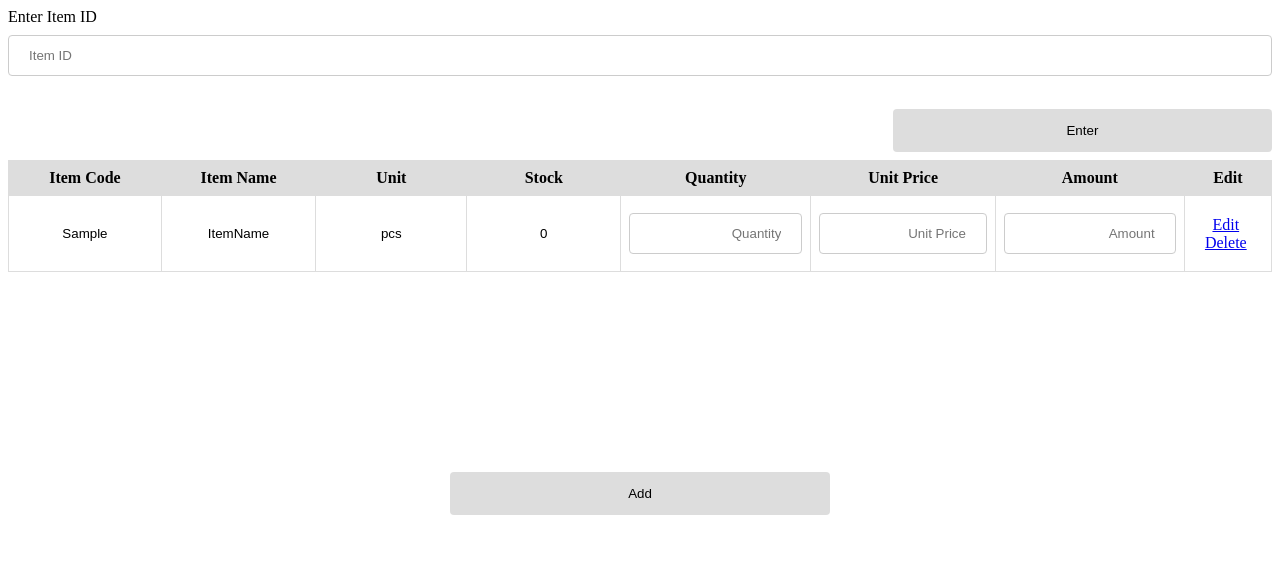
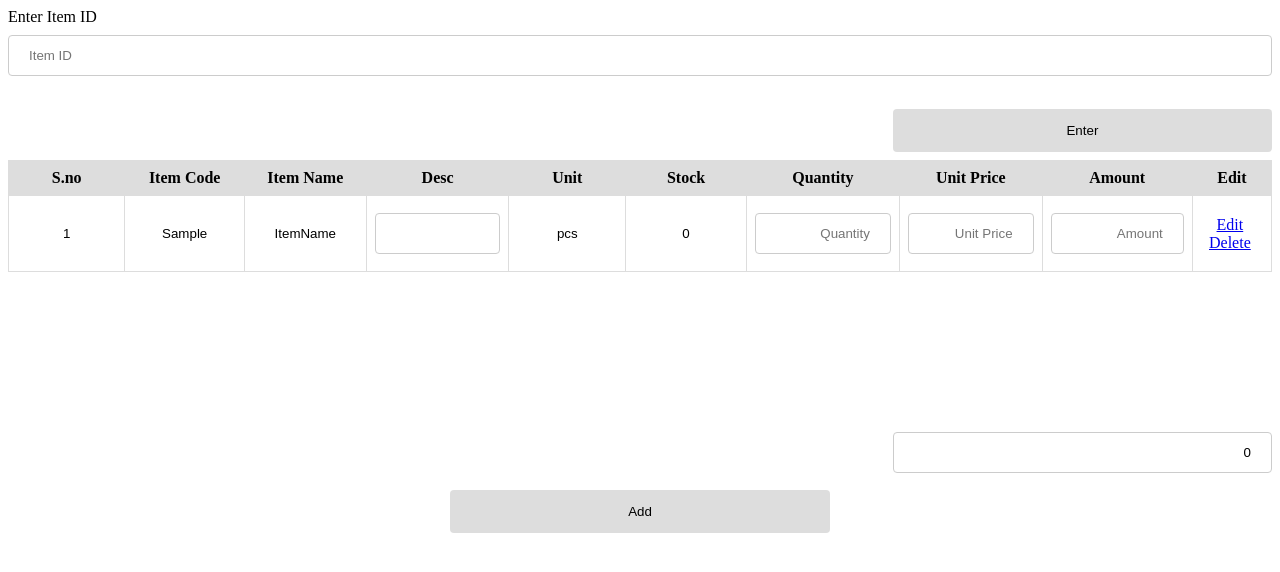
Before and after one commit to anugrahkora/autofill_text_field, a plain HTML site: page index.html in a window 1280 px wide. Both pictures are taken after typing "Sample" into the empty fields and a click on the input "Enter". Drawn offline with Linux system fonts and the light colour scheme.

Commit message:
added total calcuation

```diff
--- a/index.html
+++ b/index.html
@@ -28,8 +28,10 @@
         <table class="list" id="prod_list">
             <thead>
                 <tr>
+                    <th>S.no</th>
                     <th>Item Code</th>
                     <th>Item Name</th>
+                    <th>Desc</th>
                     <th>Unit</th>
                     <th>Stock</th>
                     <th>Quantity</th>
@@ -44,6 +46,9 @@
             </tbody>
         </table>
         <label class="validation-error hide" id="emptyTableError">Table is Empty</label>
+        <div>
+            <input type="text" class="total" id="total" value=0 readonly>
+        </div>
         <div class="form-action-buttons add">
             <input type="button" value="Add" onclick="onTableSubmit()">
         </div>
--- a/script.js
+++ b/script.js
@@ -46,7 +46,7 @@ let products = []
 var selectedRow = null
 
 
-
+let indexes = []
 
 
 input.addEventListener("keyup", (e) => {
@@ -141,28 +141,32 @@ function insertNewRecord(data) {
 
     var newRow = table.insertRow();
     cell1 = newRow.insertCell(0);
-    cell1.innerHTML = `<input class="data" name="${id}" id="${id}" value=${data.item_id} readonly>`;
+    cell1.innerHTML = `<input class="data" name="index${id}" id="index${id}" value=${rowsLength} readonly>`;
     cell2 = newRow.insertCell(1);
-    cell2.innerHTML = `<input class="data" name="itemName${id}" id="itemName${id}" value="ItemName" readonly>`;
+    cell2.innerHTML = `<input class="data" name="${id}" id="${id}" value=${data.item_id} readonly>`;
+    cell3 = newRow.insertCell(2);
+    cell3.innerHTML = `<input class="data" name="itemName${id}" id="itemName${id}" value="ItemName" readonly>`;
+    cell4 = newRow.insertCell(3);
+    cell4.innerHTML = `<input type="text" name="desc${id}" id="desc${id}">`;
+    cell5 = newRow.insertCell(4);
+    cell5.innerHTML = `<input class="data" name="unit${id}" id="unit${id}" value="pcs" readonly>`;
 
-    cell3 = newRow.insertCell(2);
-    cell3.innerHTML = `<input class="data" name="unit${id}" id="unit${id}" value="pcs" readonly>`;
+    cell6 = newRow.insertCell(5);
+    cell6.innerHTML = `<input class="data" name="stock${id}" id="stock${id}" value="0" readonly>`;
+    cell7 = newRow.insertCell(6);
+    cell7.innerHTML = `<input type="text" name="Quantity${id}" id="quantity${id}" onkeyup="updateUnitPrice(this)" placeholder="Quantity" autocomplete="off">`;
+    cell8 = newRow.insertCell(7);
+    cell8.innerHTML = `<input type="text" name="UnitPrice${id}" id="unitprice${id}" onkeyup="updateUnitPrice(this)" placeholder="Unit Price" autocomplete="off">`;
+    cell9 = newRow.insertCell(8);
+    cell9.innerHTML = `<input type="text" name="Amount${id}" id="amount${id}" placeholder="Amount" autocomplete="off"  readonly>`;
+    cell10 = newRow.insertCell(9);
+    cell10.innerHTML = `<a onClick="onEdit(this)">Edit</a>
+                       <a onClick="onDelete(this)">Delete</a>`;
+    // updateTotalPrice()
 
-    cell4 = newRow.insertCell(3);
-    cell4.innerHTML = `<input class="data" name="stock${id}" id="stock${id}" value="0" readonly>`;
-    cell5 = newRow.insertCell(4);
-    cell5.innerHTML = `<input type="text" name="Quantity${id}" id="quantity${id}" onkeyup="updateUnitPrice(this)" placeholder="Quantity" autocomplete="off">`;
-    cell6 = newRow.insertCell(5);
-    cell6.innerHTML = `<input type="text" name="UnitPrice${id}" id="unitprice${id}" onkeyup="updateUnitPrice(this)" placeholder="Unit Price" autocomplete="off">`;
-    cell7 = newRow.insertCell(6);
-    cell7.innerHTML = `<input type="text" name="Amount${id}" id="amount${id}" placeholder="Amount" autocomplete="off" readonly>`;
-    cell8 = newRow.insertCell(7);
-    cell8.innerHTML = `<a onClick="onEdit(this)">Edit</a>
-                       <a onClick="onDelete(this)">Delete</a>`;
+}
 
 
-
-}
 
 function resetForm() {
     document.getElementById("item_id").value = "";
@@ -170,13 +174,39 @@ function resetForm() {
     selectedRow = null;
 }
 
+function updateTotalPrice() {
+
+    var table = document.getElementById("prod_list");
+    var rowsLength = table.rows.length;
+    var totalDiv = document.getElementById("total");
+    var total = 0
+
+    for (var i = 1; i < rowsLength; ++i) {
+        var cells = table.rows.item(i).cells;
+
+
+
+        var cellVal = cells.item(8);
+        total = total + Number(cellVal.getElementsByTagName("input")[0].value);
+
+
+
+        totalDiv.value = total
+
+    }
+
+
+}
+
 function updateUnitPrice(data) {
-    id = data.parentElement.parentElement.cells[0].getElementsByTagName("input")[0].id;
+    id = data.parentElement.parentElement.cells[1].getElementsByTagName("input")[0].id;
     var unitPrice = document.getElementById(`unitprice${id}`);
     var amount = document.getElementById(`amount${id}`);
     var quantity = document.getElementById(`quantity${id}`);
     var val = quantity.value * unitPrice.value
     amount.value = val
+    updateTotalPrice()
+
 
 }
 
@@ -196,8 +226,31 @@ function updateRecord(formData) {
 
 function onDelete(td) {
     if (confirm('Are you sure to delete this record ?')) {
+        var table = document.getElementById("prod_list");
         row = td.parentElement.parentElement;
+        var totalDiv = document.getElementById("total");
+
+        var cells = table.rows.item(row.rowIndex).cells;
+        var cellVal = cells.item(8)
+        totalDiv.value -= Number(cellVal.getElementsByTagName("input")[0].value);
+
         document.getElementById("prod_list").deleteRow(row.rowIndex);
+        var rowsLength = table.rows.length;
+
+        for (var i = 1; i < rowsLength; ++i) {
+            var cells = table.rows.item(i).cells;
+
+
+
+            var cellVal = cells.item(0);
+
+
+
+
+            cellVal.getElementsByTagName("input")[0].value = i;
+
+            // console.log(cellVal.getElementsByTagName("input")[0].value)
+        }
         resetForm();
     }
 }
--- a/style.css
+++ b/style.css
@@ -84,7 +84,6 @@ form div.form-action-buttons.enter {
 }
 
 .add {
-    margin-top: 12em;
     text-align: center;
 }
 
@@ -123,3 +122,12 @@ ul {
 .list-items:hover {
     background-color: #dddddd;
 }
+
+.total {
+    margin-top: 12em;
+    width: 30%;
+    text-align: right;
+    margin-left: 70%;
+    padding: 12px 20px;
+    pointer-events: none;
+}
```
